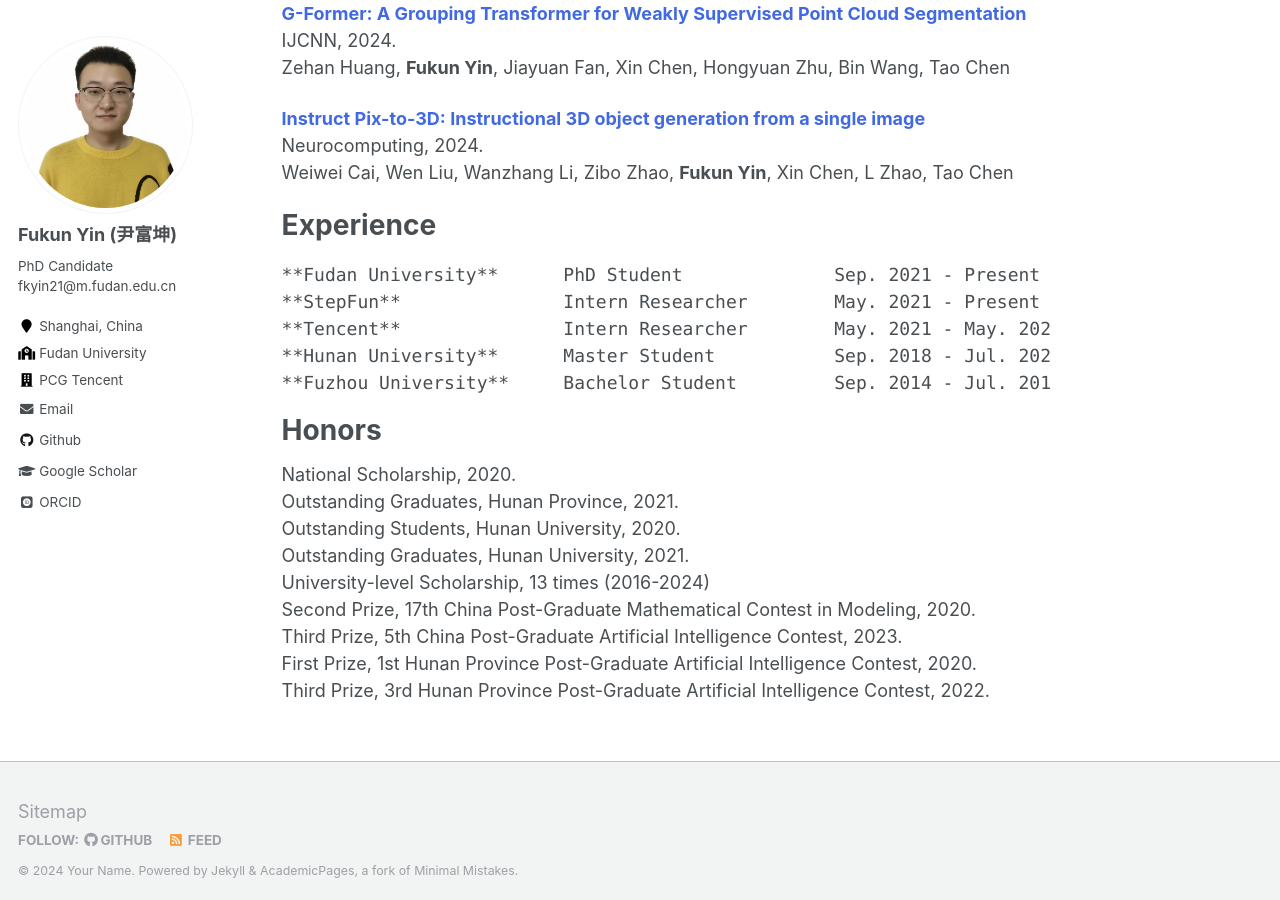
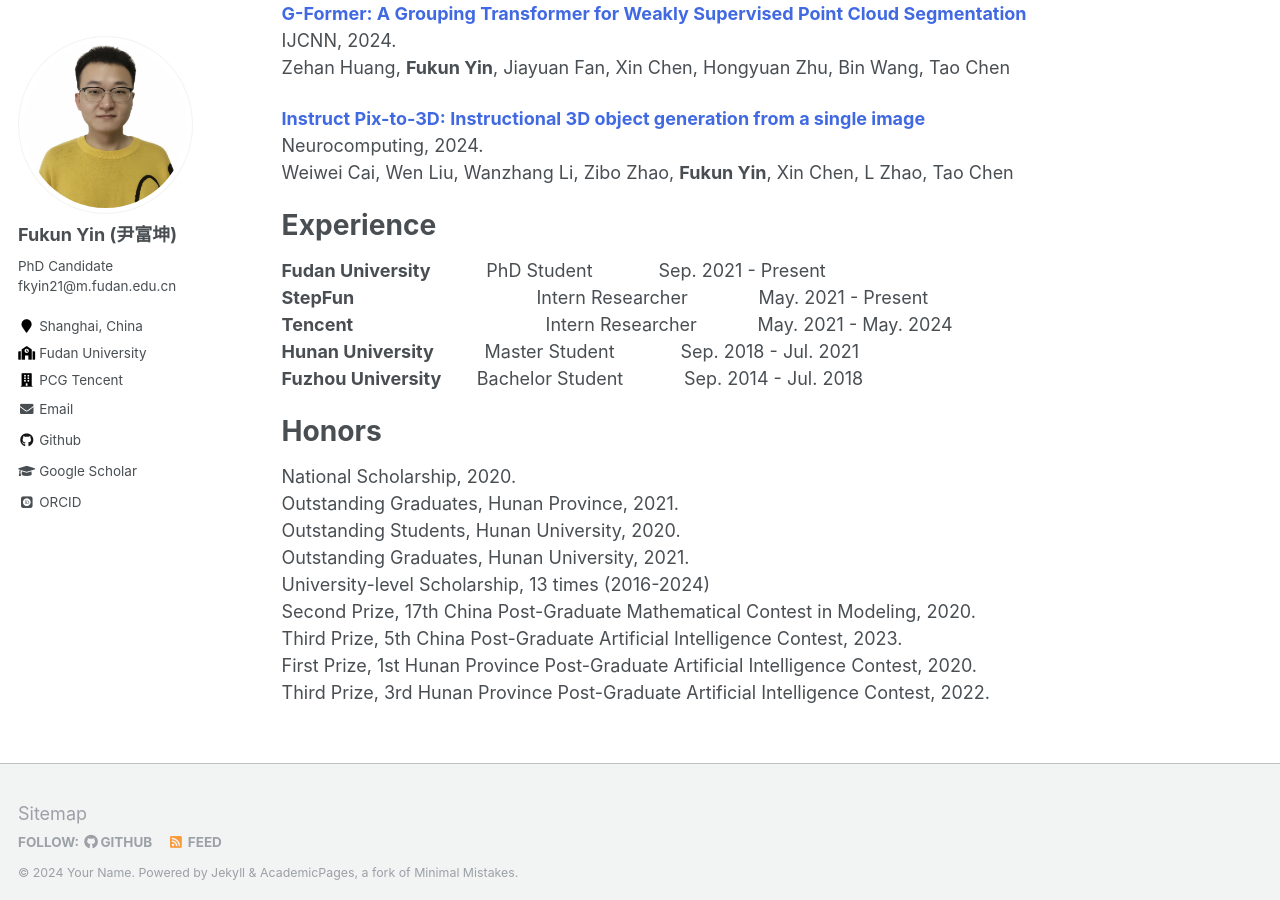
Before and after one commit to fukunyin/fukunyin.github.io, a Jekyll site: the page built from _pages/about.md, in a window 1280 px wide and 900 px high, scrolled down 1889 px. Built offline with Jekyll 4.4.1, drawn with Linux system fonts in a browser that asks for light colours; some web fonts are replaced; part of the change alters nothing that is shown.

Commit message:
Update about.md

```diff
--- a/_pages/about.md
+++ b/_pages/about.md
@@ -80,14 +80,11 @@ Weiwei Cai, Wen Liu, Wanzhang Li, Zibo Zhao, **Fukun Yin**, Xin Chen, L Zhao, Ta
 
 # Experience
 
-<pre>
-**Fudan University**      PhD Student              Sep. 2021 - Present
-**StepFun**               Intern Researcher        May. 2021 - Present
-**Tencent**               Intern Researcher        May. 2021 - May. 2024
-**Hunan University**      Master Student           Sep. 2018 - Jul. 2021
-**Fuzhou University**     Bachelor Student         Sep. 2014 - Jul. 2018
-</pre>
-
+**Fudan University**&nbsp;&nbsp;&nbsp;&nbsp;&nbsp;&nbsp;&nbsp;&nbsp;&nbsp;&nbsp;&nbsp;PhD Student&nbsp;&nbsp;&nbsp;&nbsp;&nbsp;&nbsp;&nbsp;&nbsp;&nbsp;&nbsp;&nbsp;&nbsp;&nbsp;Sep. 2021 - Present
+**StepFun**&nbsp;&nbsp;&nbsp;&nbsp;&nbsp;&nbsp;&nbsp;&nbsp;&nbsp;&nbsp;&nbsp;&nbsp;&nbsp;&nbsp;&nbsp;&nbsp;&nbsp;&nbsp;&nbsp;&nbsp;&nbsp;&nbsp;&nbsp;&nbsp;&nbsp;&nbsp;&nbsp;&nbsp;&nbsp;&nbsp;&nbsp;&nbsp;&nbsp;&nbsp;&nbsp;&nbsp;Intern Researcher&nbsp;&nbsp;&nbsp;&nbsp;&nbsp;&nbsp;&nbsp;&nbsp;&nbsp;&nbsp;&nbsp;&nbsp;&nbsp;&nbsp;May. 2021 - Present
+**Tencent**&nbsp;&nbsp;&nbsp;&nbsp;&nbsp;&nbsp;&nbsp;&nbsp;&nbsp;&nbsp;&nbsp;&nbsp;&nbsp;&nbsp;&nbsp;&nbsp;&nbsp;&nbsp;&nbsp;&nbsp;&nbsp;&nbsp;&nbsp;&nbsp;&nbsp;&nbsp;&nbsp;&nbsp;&nbsp;&nbsp;&nbsp;&nbsp;&nbsp;&nbsp;&nbsp;&nbsp;&nbsp;&nbsp;Intern Researcher&nbsp;&nbsp;&nbsp;&nbsp;&nbsp;&nbsp;&nbsp;&nbsp;&nbsp;&nbsp;&nbsp;&nbsp;May. 2021 - May. 2024
+**Hunan University**&nbsp;&nbsp;&nbsp;&nbsp;&nbsp;&nbsp;&nbsp;&nbsp;&nbsp;&nbsp;Master Student&nbsp;&nbsp;&nbsp;&nbsp;&nbsp;&nbsp;&nbsp;&nbsp;&nbsp;&nbsp;&nbsp;&nbsp;&nbsp;Sep. 2018 - Jul. 2021
+**Fuzhou University**&nbsp;&nbsp;&nbsp;&nbsp;&nbsp;&nbsp;&nbsp;Bachelor Student&nbsp;&nbsp;&nbsp;&nbsp;&nbsp;&nbsp;&nbsp;&nbsp;&nbsp;&nbsp;&nbsp;&nbsp;Sep. 2014 - Jul. 2018
 
 
 # Honors
```
